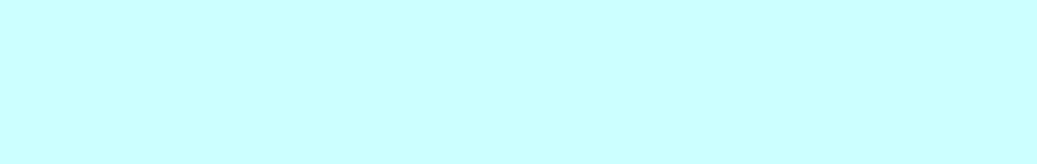
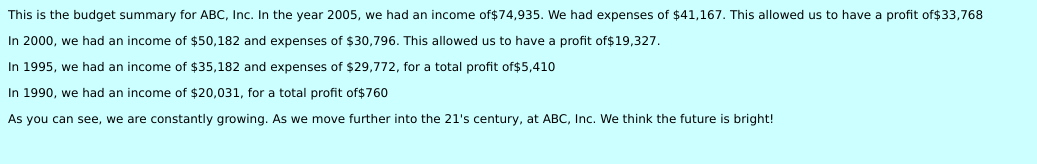
Before and after one commit to sarthakshrestha/gitgitgit, a plain HTML site: page index.html in a window 1280 px wide. Shown: the whole page, without its empty margins (0-1037 px from the left). Drawn offline with Linux system fonts and the light colour scheme.

Commit message:
Update index.html

```diff
--- a/index.html
+++ b/index.html
@@ -1,4 +1,20 @@
+<doctype! html>
+  <html>
+   <body>
 <head>
   <title> ABC, Inc. Year End Budget Summary </title>
   <link href="style.css" rel="stylesheet" type="text/css">
 </head>
+     <div id="budgetsummary">
+	<p> This is the budget summary for ABC, Inc. In the year 2005, we had an income of<span class="income">$74,935</span>. We had expenses of <span class="expenses">$41,167</span>. This allowed us to have a profit of<span class="profit">$33,768</span>
+	</p>
+	<p> In 2000, we had an income of <span class="income">$50,182</span> and expenses of <span class ="expenses">$30,796</span>. This allowed us to have a profit of<span class="profit">$19,327</span>.
+	</p>
+	<p>In 1995, we had an income of <span class="income">$35,182</span> and  expenses of <span class="expenses">$29,772</span>, for a total profit of<span class="profit">$5,410</span>
+	</p>
+	<p>In 1990, we had an income of <span class="income">$20,031</span>, for a total profit of<span class="profit">$760</span>
+	</p>
+	<p> As you can see, we are constantly growing. As we move further into the 21's century, at ABC, Inc. We think the future is bright!</p>
+</div>
+</body>
+<html>
```
